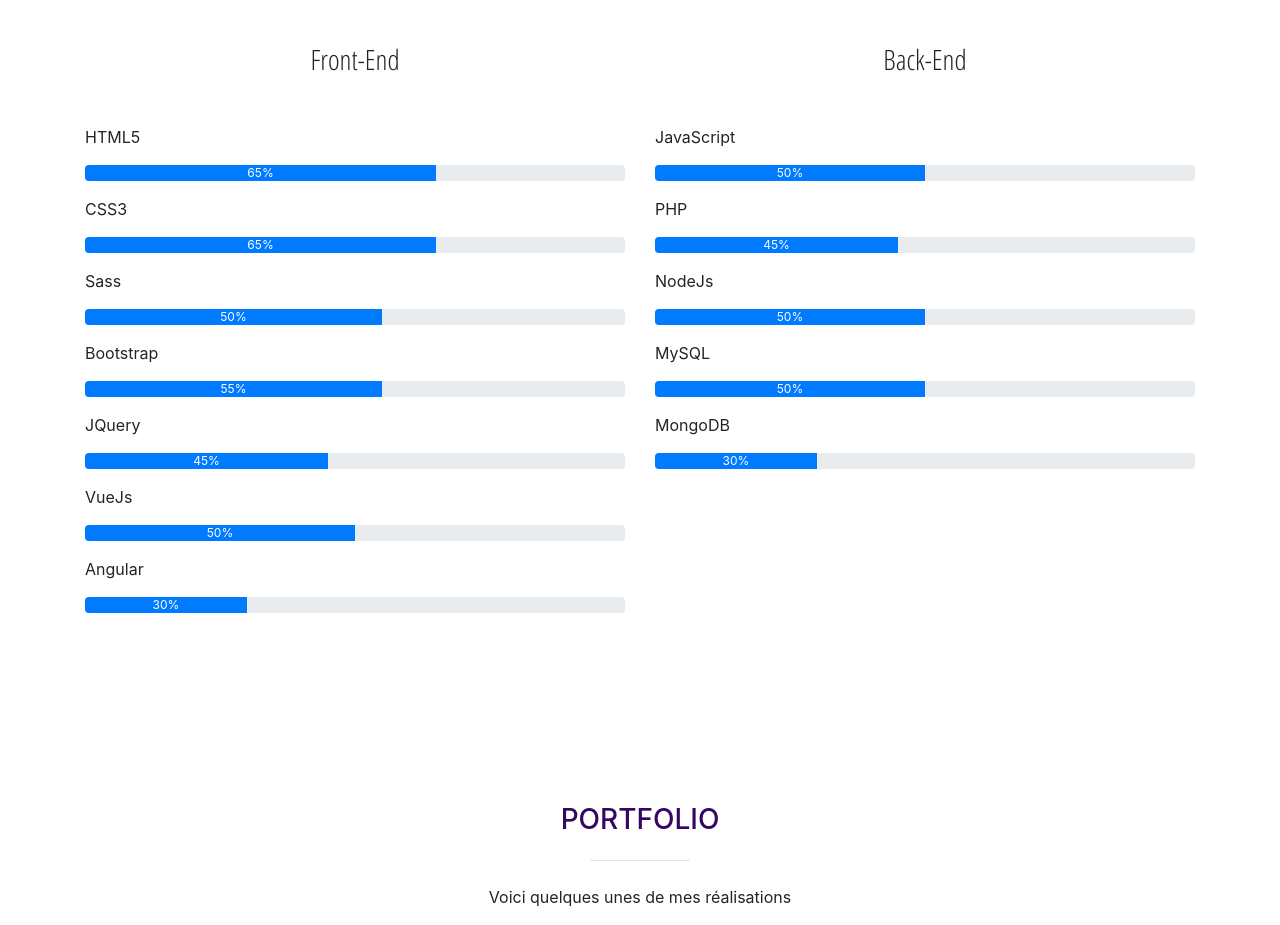
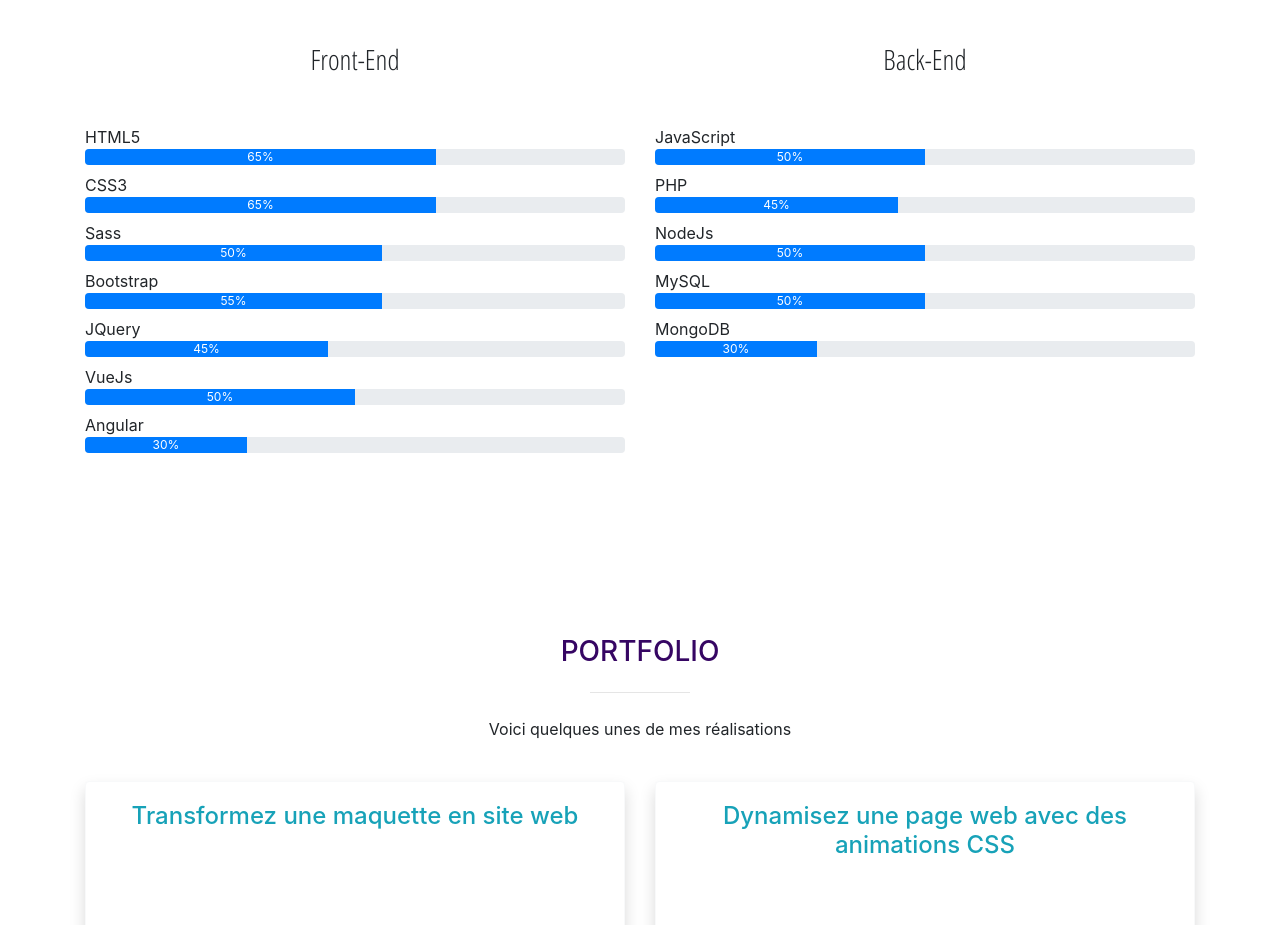
Before and after one commit to mataxelle/PortfolioDev, a website: page index.html in a window 1280 px wide. Shown: the part 980-1905 px from the top of the page. Drawn offline with nearby package versions, Linux system fonts and the light colour scheme.

Commit message:
Correction d'erreur html
Correction d'erreur html. Ajout queries pour carrousel.

```diff
--- a/index.html
+++ b/index.html
@@ -54,7 +54,7 @@
         </div>
     </div>
 
-    <div class="container containerCarousel">
+    <div class="container containerCarousel" id="containerCarousel">
         <!-- Carousel Section -->
         <div id="carousel" class="carousel slide" data-ride="carousel">
 
@@ -128,82 +128,83 @@
                 <!-- Front-End -->
                 <div class="col mt-4 mb-4">
                     <h3 class="text-center mb-5">Front-End</h3>
-                    <p>HTML5
+                    <div class="mt-2 mb-2">HTML5
                         <div class="progress">
                             <div class="progress-bar progress-bar-info" role="progressbar" style="width: 65%"
                             aria-valuenow="65" aria-valuemin="0" aria-valuemax="100">65%</div>
                         </div>
-                    </p>
-                    <p>CSS3
+                    </div>
+                    <div class="mt-2 mb-2">CSS3
                         <div class="progress">
                             <div class="progress-bar progress-bar-info" role="progressbar" style="width: 65%"
                             aria-valuenow="65" aria-valuemin="0" aria-valuemax="100">65%</div>
                         </div>
-                    </p>
-                    <p>Sass
+                    </div>
+                    <div class="mt-2 mb-2">Sass
                         <div class="progress">
                             <div class="progress-bar progress-bar-info" role="progressbar" style="width: 55%"
                             aria-valuenow="55" aria-valuemin="0" aria-valuemax="100">50%</div>
                         </div>
-                    </p>
-                    <p>Bootstrap
+                    </div>
+                    <div class="mt-2 mb-2">Bootstrap
                         <div class="progress">
                             <div class="progress-bar progress-bar-info" role="progressbar" style="width: 55%"
-                            aria-valuenow="55" aria-valuemin="0" aria-valuemax="100">55%</div>
+                            aria-valuenow="55" aria-valuemin="0" aria-valuemax="100">55%
+                            </div>
                         </div>
-                    </p>
-                    <p>JQuery
+                    </div>
+                    <div class="mt-2 mb-2">JQuery
                         <div class="progress">
                             <div class="progress-bar progress-bar-info" role="progressbar" style="width: 45%"
                             aria-valuenow="45" aria-valuemin="0" aria-valuemax="100">45%</div>
                         </div>
-                    </p>
-                    <p>VueJs
+                    </div>
+                    <div class="mt-2 mb-2">VueJs
                         <div class="progress">
                             <div class="progress-bar progress-bar-info" role="progressbar" style="width: 50%"
                             aria-valuenow="50" aria-valuemin="0" aria-valuemax="100">50%</div>
                         </div>
-                    </p>
-                    <p>Angular
+                    </div>
+                    <div class="mt-2 mb-2">Angular
                         <div class="progress">
                             <div class="progress-bar progress-bar-info" role="progressbar" style="width: 30%"
                             aria-valuenow="30" aria-valuemin="0" aria-valuemax="100">30%</div>
                         </div>
-                    </p>
+                    </div>
                 </div>
                 <!-- Back-End -->
                 <div class="col mt-4 mb-4">
                     <h3 class="text-center mb-5">Back-End</h3>
-                    <p>JavaScript
+                    <div class="mt-2 mb-2">JavaScript
                         <div class="progress">
                             <div class="progress-bar progress-bar-info" role="progressbar" style="width: 50%"
                             aria-valuenow="50" aria-valuemin="0" aria-valuemax="100">50%</div>
                         </div>
-                    </p>
-                    <p>PHP
+                    </div>
+                    <div class="mt-2 mb-2">PHP
                         <div class="progress">
                             <div class="progress-bar progress-bar-info" role="progressbar" style="width: 45%"
                             aria-valuenow="45" aria-valuemin="0" aria-valuemax="100">45%</div>
                         </div>
-                    </p>
-                    <p>NodeJs
+                    </div>
+                    <div class="mt-2 mb-2">NodeJs
                         <div class="progress">
                             <div class="progress-bar progress-bar-info" role="progressbar" style="width: 50%"
                             aria-valuenow="50" aria-valuemin="0" aria-valuemax="100">50%</div>
                         </div>
-                    </p>
-                    <p>MySQL
+                    </div>
+                    <div class="mt-2 mb-2">MySQL
                         <div class="progress">
                             <div class="progress-bar progress-bar-info" role="progressbar" style="width: 50%"
                             aria-valuenow="50" aria-valuemin="0" aria-valuemax="100">50%</div>
                         </div>
-                    </p>
-                    <p>MongoDB
+                    </div>
+                    <div class="mt-2 mb-2">MongoDB
                         <div class="progress">
                             <div class="progress-bar progress-bar-info" role="progressbar" style="width: 30%"
                             aria-valuenow="30" aria-valuemin="0" aria-valuemax="100">30%</div>
                         </div>
-                    </p>
+                    </div>
                 </div>
             </div>
         </section>
--- a/scss/style.scss
+++ b/scss/style.scss
@@ -6,7 +6,9 @@
 
 
 .containerCarousel {
-    margin-top: 35px;
+    @include screen-size-container(xl) {
+        margin-top: 35px;
+    }
 }
 
 h1 {
```
Also changed, not shown: scss/_mixin.scss (+8 -0 lines), scss/_variable_overrides.scss (+7 -0 lines).
